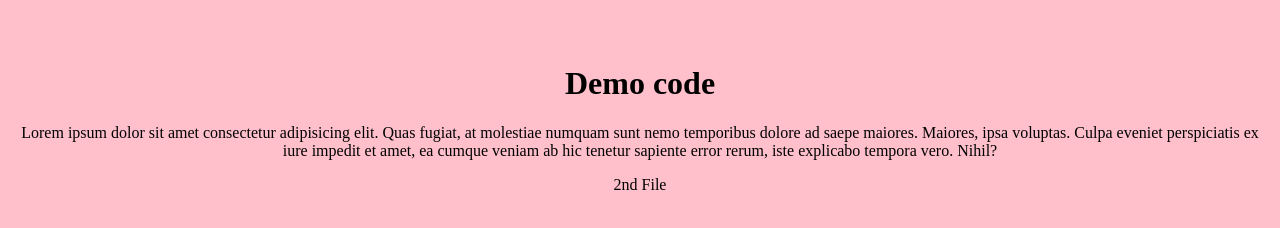
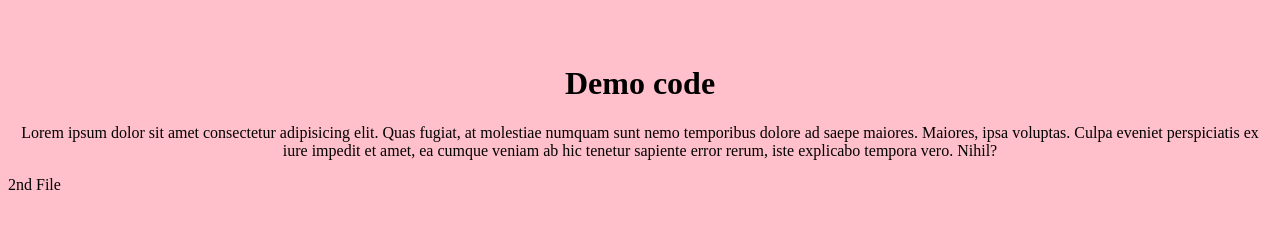
Before and after one commit to ifrah002/HTML-QUIZ-APP, a plain HTML site: page index.html in a window 1280 px wide. Drawn offline with Linux system fonts and the light colour scheme.

Commit message:
Update index.html

```diff
--- a/index.html
+++ b/index.html
@@ -9,7 +9,7 @@
     <br><br>
     <center><h1>Demo code</h1></center>
 <center><p>Lorem ipsum dolor sit amet consectetur adipisicing elit. Quas fugiat, at molestiae numquam sunt nemo temporibus dolore ad saepe maiores. Maiores, ipsa voluptas. Culpa eveniet perspiciatis ex iure impedit et amet, ea cumque veniam ab hic tenetur sapiente error rerum, iste explicabo tempora vero. Nihil?</p></center>
-<center><a href"quiz.html">2nd File</a></center>
+<a href"quiz.html">2nd File</a>
 
 
 
```
